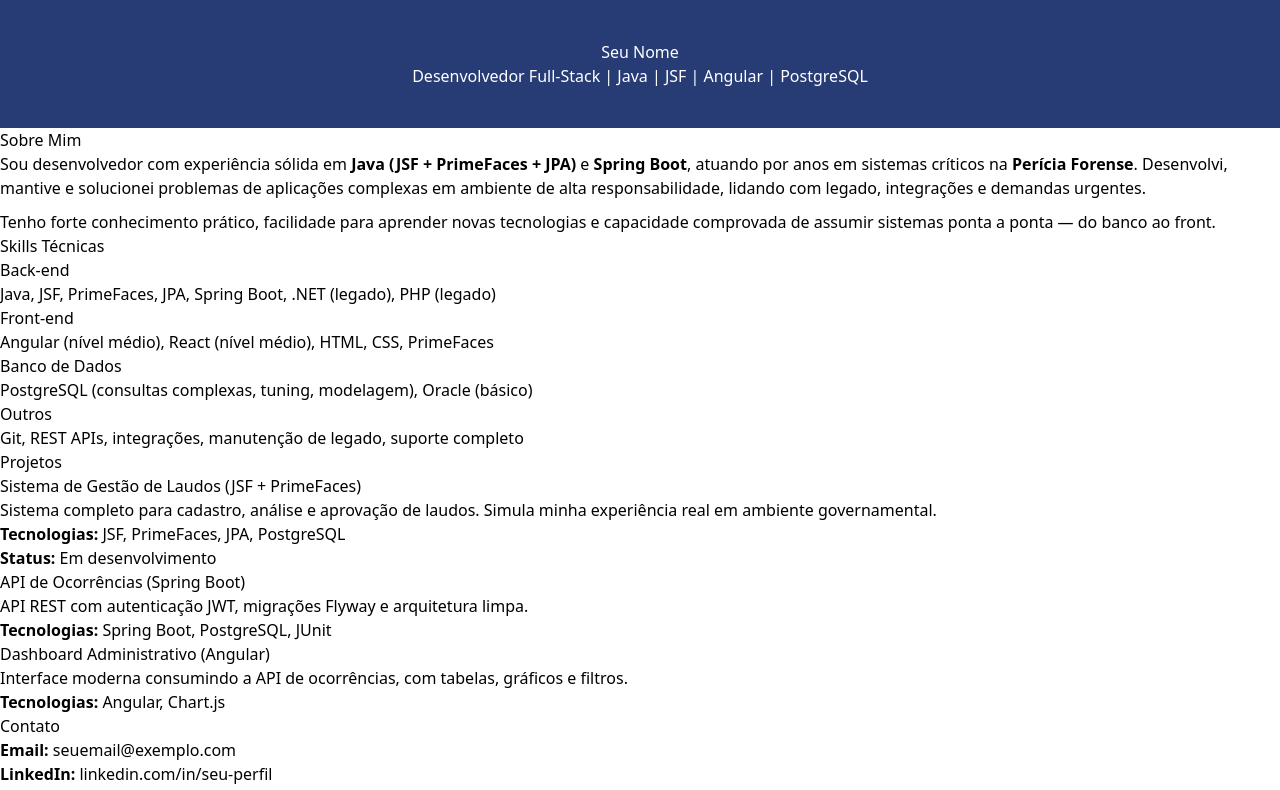
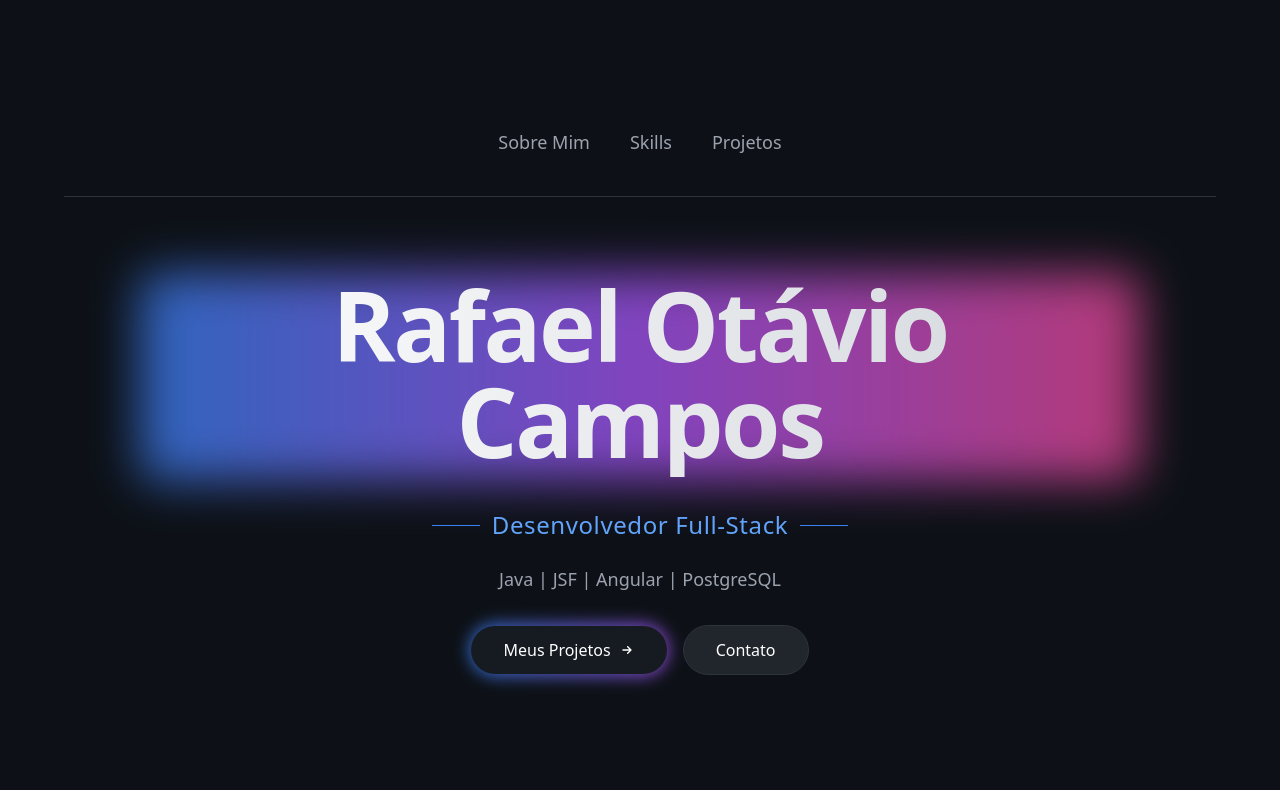
Before and after one commit to desmazelo/portfolio-angular, an Angular app: page / in a window 1280 px wide. Shown: the top 790 px of the page. Built offline with nearby package versions, Linux system fonts and the light colour scheme.

Commit message:
style(header): adiciona novo estilo e responsabilidade com Tailwind

```diff
--- a/src/app/components/header/header.css
+++ b/src/app/components/header/header.css
@@ -1,6 +1,8 @@
-.header {
-  background: #273c75;
-  color: white;
-  padding: 40px 20px;
-  text-align: center;
+/* @keyframes fade-in {
+  from { opacity: 0; transform: translateY(-10px); }
+  to { opacity: 1; transform: translateY(0); }
 }
+
+.animate-fade-in {
+  animation: fade-in 1s ease-out;
+} */
--- a/src/app/components/header/header.html
+++ b/src/app/components/header/header.html
@@ -1,4 +1,53 @@
-<header class="header">
-  <h1>Seu Nome</h1>
-  <p>Desenvolvedor Full-Stack | Java | JSF | Angular | PostgreSQL</p>
+<header class="py-20 sm:py-32 bg-[#0D1117] text-white">
+   <nav class="max-w-6xl mx-auto px-4 mb-10 flex justify-center space-x-6 sm:space-x-10 text-lg font-light">
+    <a href="#about" class="text-gray-400 hover:text-white transition-colors">Sobre Mim</a>
+    <a href="#skills" class="text-gray-400 hover:text-white transition-colors">Skills</a>
+    <a href="#work" class="text-gray-400 hover:text-white transition-colors">Projetos</a>
+  </nav>
+
+  <hr class="max-w-6xl mx-auto border-t border-[#2D333B] mb-12 sm:mb-20">
+
+  <div class="max-w-5xl mx-auto px-4 text-center space-y-8">
+
+    <div class="relative inline-block px-4 sm:px-0">
+      <div class="absolute -inset-1 bg-gradient-to-r from-blue-500 via-purple-500 to-pink-500 rounded-2xl blur-xl opacity-75"></div>
+
+      <h1 class="relative text-5xl sm:text-7xl md:text-8xl font-bold tracking-tight bg-clip-text text-transparent bg-gradient-to-r from-white to-gray-300 pb-2">
+        Rafael Otávio Campos
+      </h1>
+    </div>
+
+    <div class="space-y-4 sm:space-y-6 mt-6">
+      <div class="flex flex-col items-center gap-4">
+        <div class="flex items-center gap-3">
+          <span class="h-[1px] w-8 sm:w-12 bg-blue-500"></span>
+          <h2 class="text-xl sm:text-2xl font-light tracking-wide text-blue-400">
+            Desenvolvedor Full-Stack
+          </h2>
+          <span class="h-[1px] w-8 sm:w-12 bg-blue-500"></span>
+        </div>
+      </div>
+      <p class="text-base sm:text-lg text-gray-400 max-w-2xl px-4 mx-auto">
+        Java | JSF | Angular | PostgreSQL
+      </p>
+    </div>
+
+    <div class="flex flex-col sm:flex-row justify-center gap-3 sm:gap-4 mt-8">
+
+      <a href="#work" class="group relative inline-flex items-center justify-center">
+        <div class="absolute -inset-0.5 bg-gradient-to-r from-blue-500 to-purple-500 rounded-full blur opacity-75 group-hover:opacity-100 transition duration-300"></div>
+        <span class="relative px-6 sm:px-8 py-3 bg-[#161B22] rounded-full inline-flex items-center justify-center w-full sm:w-auto font-medium">
+          Meus Projetos
+          <svg class="w-4 h-4 ml-2 transform group-hover:translate-x-1 transition-transform" fill="none" viewBox="0 0 24 24" stroke="currentColor">
+              <path stroke-linecap="round" stroke-linejoin="round" stroke-width="2" d="M13 7l5 5m0 0l-5 5m5-5H6"></path>
+          </svg>
+        </span>
+      </a>
+
+      <a href="#contact" class="px-6 sm:px-8 py-3 bg-[#21262D] rounded-full hover:bg-[#2D333B] transition-colors border border-[#2D333B] hover:border-gray-600 text-center font-medium">
+        Contato
+      </a>
+    </div>
+
+  </div>
 </header>
```
